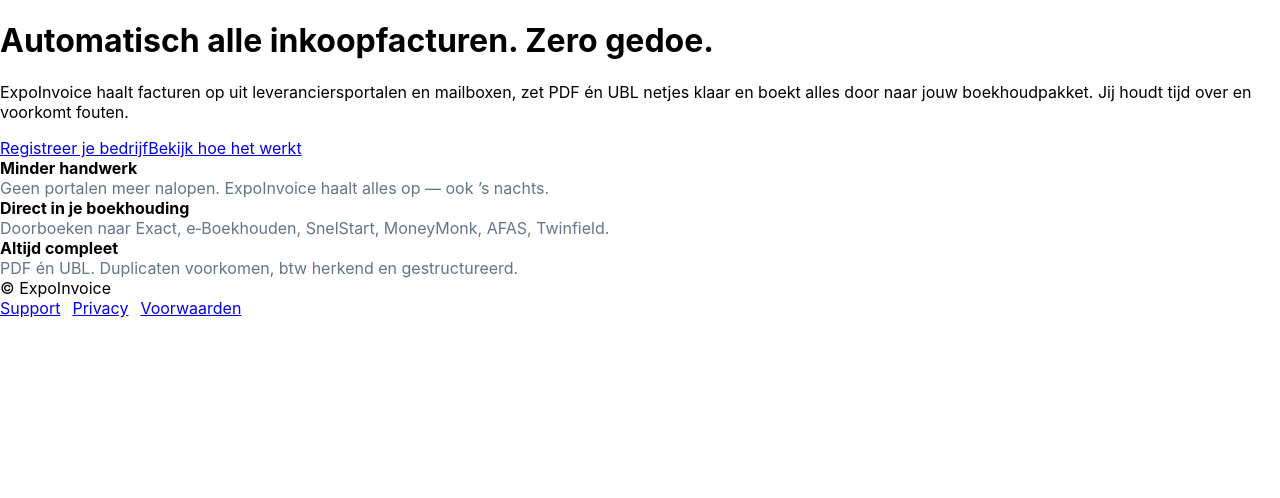
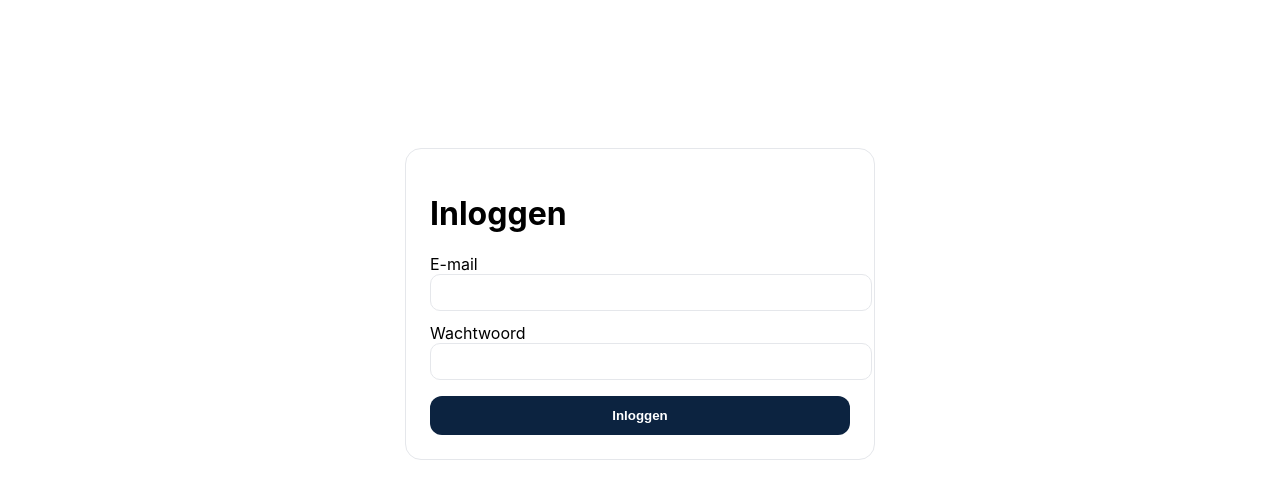
Before and after one commit to TulaGroup/expoinvoice, a Next.js app: page / in a window 1280 px wide. Shown: the top 498 px of the page. Built offline with nearby package versions, Linux system fonts and the light colour scheme.

Commit message:
Refactor Page component to include login form

```diff
--- a/app/page.tsx
+++ b/app/page.tsx
@@ -1 +1,39 @@
-export default function Page(){return(<main><header className="hero"><div className="hero-inner"><h1>Automatisch alle inkoopfacturen. Zero gedoe.</h1><p>ExpoInvoice haalt facturen op uit leveranciersportalen en mailboxen, zet PDF én UBL netjes klaar en boekt alles door naar jouw boekhoudpakket. Jij houdt tijd over en voorkomt fouten.</p><div className="cta"><a href="/registratie" className="btn primary">Registreer je bedrijf</a><a href="/support" className="btn ghost">Bekijk hoe het werkt</a></div></div></header><section className="section"><div className="inner"><div className="grid-3"><div className="card"><b>Minder handwerk</b><div style={{color:'#64748b'}}>Geen portalen meer nalopen. ExpoInvoice haalt alles op — ook ’s nachts.</div></div><div className="card"><b>Direct in je boekhouding</b><div style={{color:'#64748b'}}>Doorboeken naar Exact, e‑Boekhouden, SnelStart, MoneyMonk, AFAS, Twinfield.</div></div><div className="card"><b>Altijd compleet</b><div style={{color:'#64748b'}}>PDF én UBL. Duplicaten voorkomen, btw herkend en gestructureerd.</div></div></div></div></section><footer><div className="footerbar"><div>© ExpoInvoice</div><div style={{display:'flex', gap:12}}><a href="/support">Support</a><a href="/privacy">Privacy</a><a href="/terms">Voorwaarden</a></div></div></footer></main>); }
+'use client';
+import { useState } from 'react';
+
+export default function Page() {
+  const [email, setEmail] = useState('');
+  const [password, setPassword] = useState('');
+  const [err, setErr] = useState<string|null>(null);
+  const [busy, setBusy] = useState(false);
+
+  async function submit(e: any) {
+    e.preventDefault();
+    setBusy(true); setErr(null);
+    const r = await fetch('/api/auth/login', {
+      method: 'POST',
+      headers: { 'Content-Type':'application/json' },
+      body: JSON.stringify({ email, password })
+    });
+    const data = await r.json();
+    setBusy(false);
+    if (!r.ok) { setErr(data.error || 'Login mislukt'); return; }
+    window.location.href = '/dashboard';
+  }
+
+  return (
+    <main style={{display:'grid', placeItems:'center', minHeight:'70vh', padding:24}}>
+      <form onSubmit={submit} style={{maxWidth:420, width:'100%', border:'1px solid #e5e7eb', borderRadius:16, padding:24}}>
+        <h1>Inloggen</h1>
+        <label>E-mail</label>
+        <input type="email" value={email} onChange={e=>setEmail(e.target.value)} required style={{width:'100%', padding:10, border:'1px solid #e5e7eb', borderRadius:10}} />
+        <label style={{marginTop:12, display:'block'}}>Wachtwoord</label>
+        <input type="password" value={password} onChange={e=>setPassword(e.target.value)} required style={{width:'100%', padding:10, border:'1px solid #e5e7eb', borderRadius:10}} />
+        {err && <div style={{color:'#b91c1c', marginTop:10}}>{err}</div>}
+        <button disabled={busy} style={{marginTop:16, width:'100%', padding:12, borderRadius:12, border:'none', background:'#0c2340', color:'#fff', fontWeight:800}}>
+          {busy ? 'Bezig…' : 'Inloggen'}
+        </button>
+      </form>
+    </main>
+  );
+}
```
